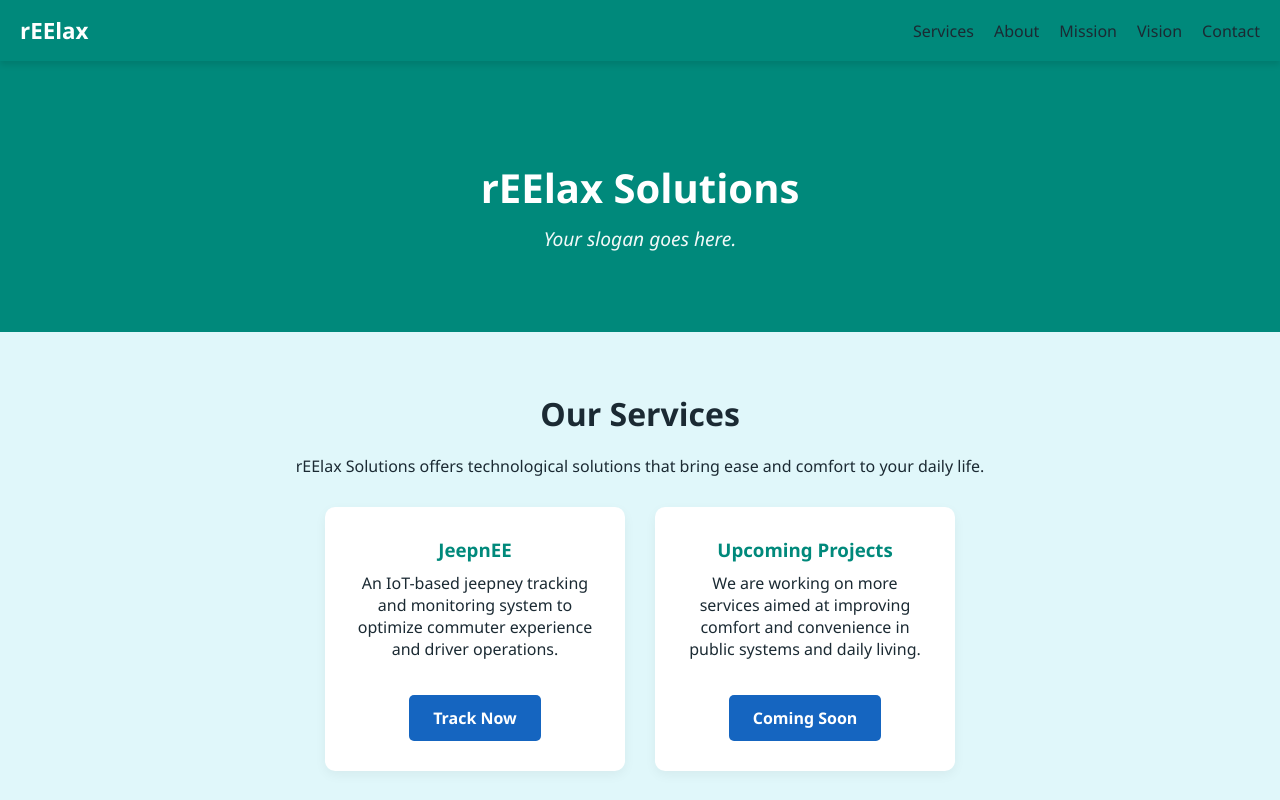
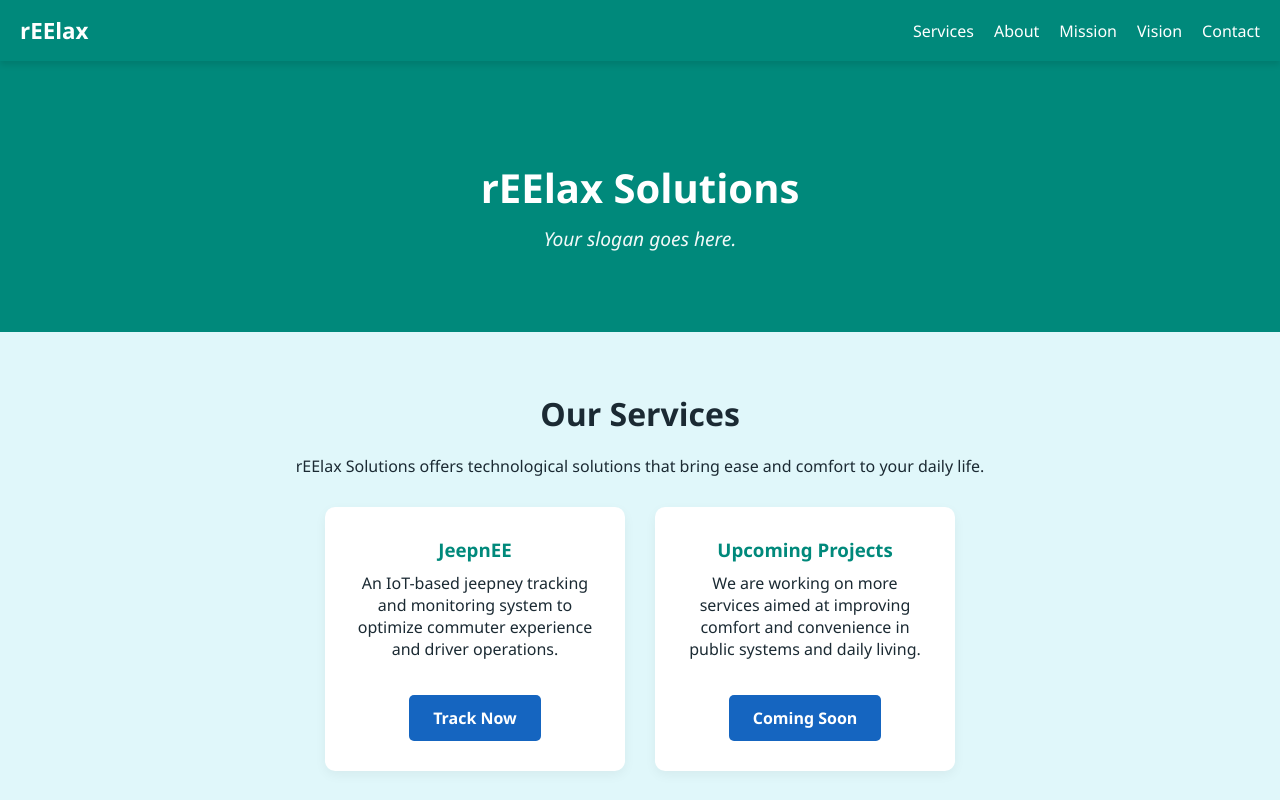
Before and after one commit to Eurrrrri/-Jeeptrack2, a plain HTML site: page landing21.html in a window 1280 px wide. Shown: the top 800 px of the page. Drawn offline with Linux system fonts and the light colour scheme.

Commit message:
Update landing21.html

```diff
--- a/landing21.html
+++ b/landing21.html
@@ -67,11 +67,12 @@
     }
 
     .nav-links a {
-      text-decoration: none;
-      color: var(--text-color);
-      font-weight: 500;
-      transition: color 0.3s ease;
-    }
+  text-decoration: none;
+  color: white; /* Changed to white */
+  font-weight: 500;
+  transition: color 0.3s ease;
+}
+
 
     .nav-links a:hover {
       color: var(--accent-blue);
```
